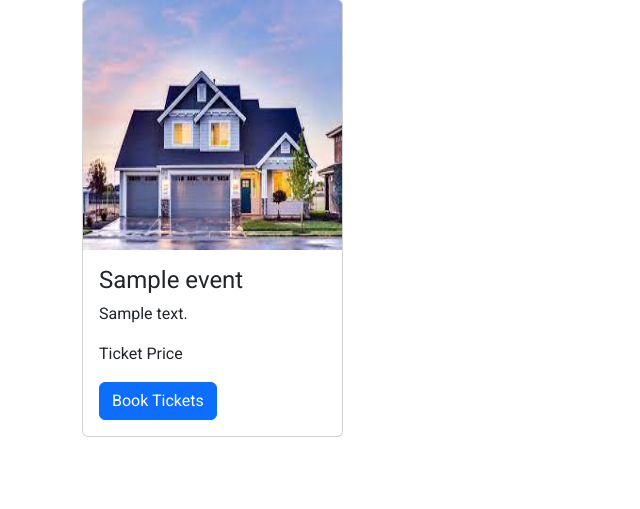
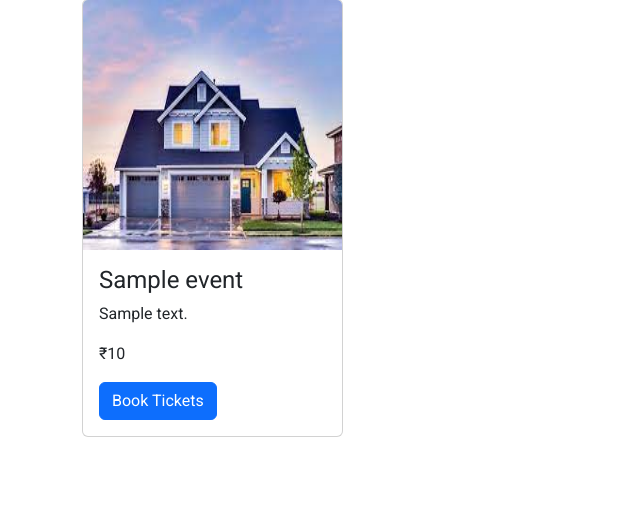
Before and after one commit to vishwanath-29/TicketEaze, a Flask app: template templates/Home/Home.html in a window 1280 px wide. Shown: the part 757-1266 px from the top of the page, without its empty margins (0-640 px from the left). Run offline with Flask 3, Linux system fonts and the light colour scheme; the template is opened without the code that fills it: most values are stand-ins (such as "Sample title", 1, 10 or a date in 2020).

Commit message:
Short Description instead of Description

```diff
--- a/templates/Home/Home.html
+++ b/templates/Home/Home.html
@@ -61,8 +61,8 @@
           <img src="/static/file_uploads/event/{{i.id}}.jpeg" width="250px" height="250px" alt="Image 1" class="card-img-top">
           <div class="card-body">
             <h4 class="card-title">{{i.name}}</h4>
-            <p class="card-text">{{i.description}}</p>
-            <p class="card-text">Ticket Price</p>
+            <p class="card-text">{{i.shortdescription}}</p>
+            <p class="card-text">₹{{i.price}}</p>
             <a href="/event/booktickets/{{i.id}}" class="btn btn-primary">Book Tickets</a>
           </div>
         </div>
```
